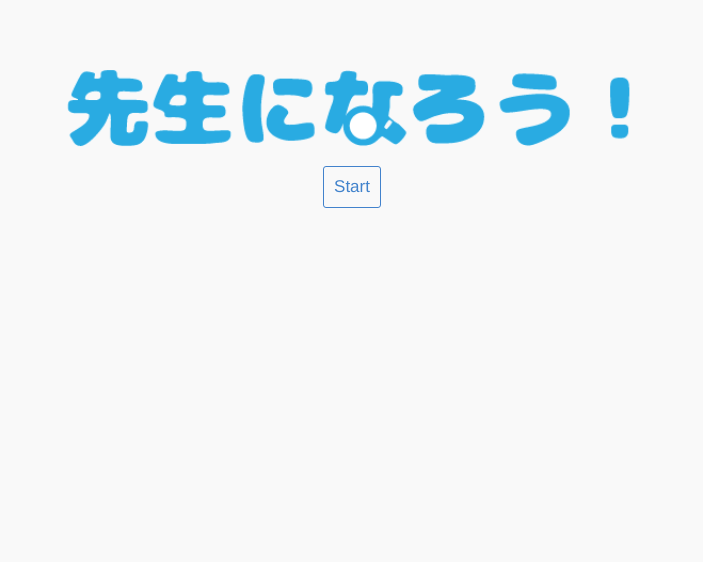
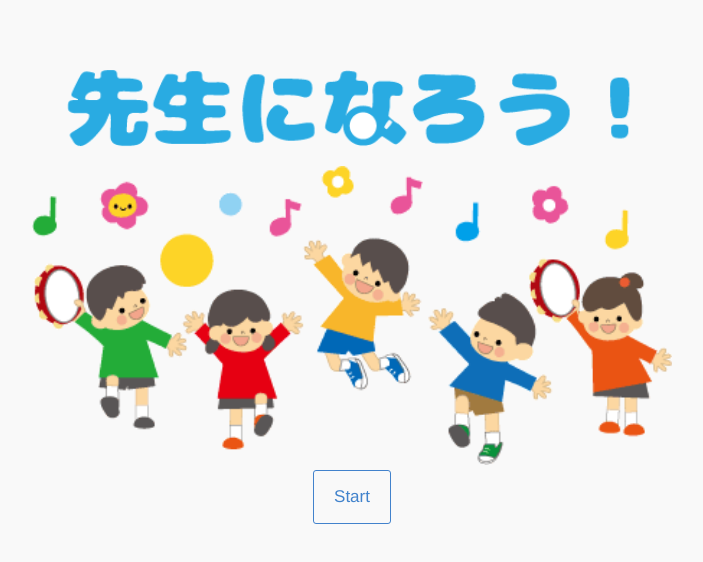
Before and after one commit to gooshima/ReverseQuestion, a plain HTML site: page proto/index.html in a window 1280 px wide. Shown: the whole page, without its empty margins (288-991 px from the left). Drawn offline with Linux system fonts and the light colour scheme.

Commit message:
トップ画像いれました。 みんなの問題ひとつ追加

```diff
--- a/proto/css/style.css
+++ b/proto/css/style.css
@@ -8,6 +8,9 @@
 
 /* TOP画面
    ========================================================================== */
+.startbutton {
+	padding: 10px 20px;
+}
 .logImgArea {
     text-align: center;
     width: 100%;
--- a/proto/index.html
+++ b/proto/index.html
@@ -51,7 +51,10 @@
                 <img src="img/be_teacher_logo.png" class="logoImg">
             </div>
             <div>
-                <button class="button button--outline" ng-click="toNextPage()">Start</button>
+                <img src="img/child.gif" class="logoImg">
+            </div>
+            <div>
+                <button class="button button--outline startbutton" ng-click="toNextPage()">Start</button>
             </div>
         </div>
     </ons-page>
```
Also changed, not shown: proto/question.html (+7 -1 lines), proto/img/answers/zabi0.jpg (added), proto/img/child.gif (added).
